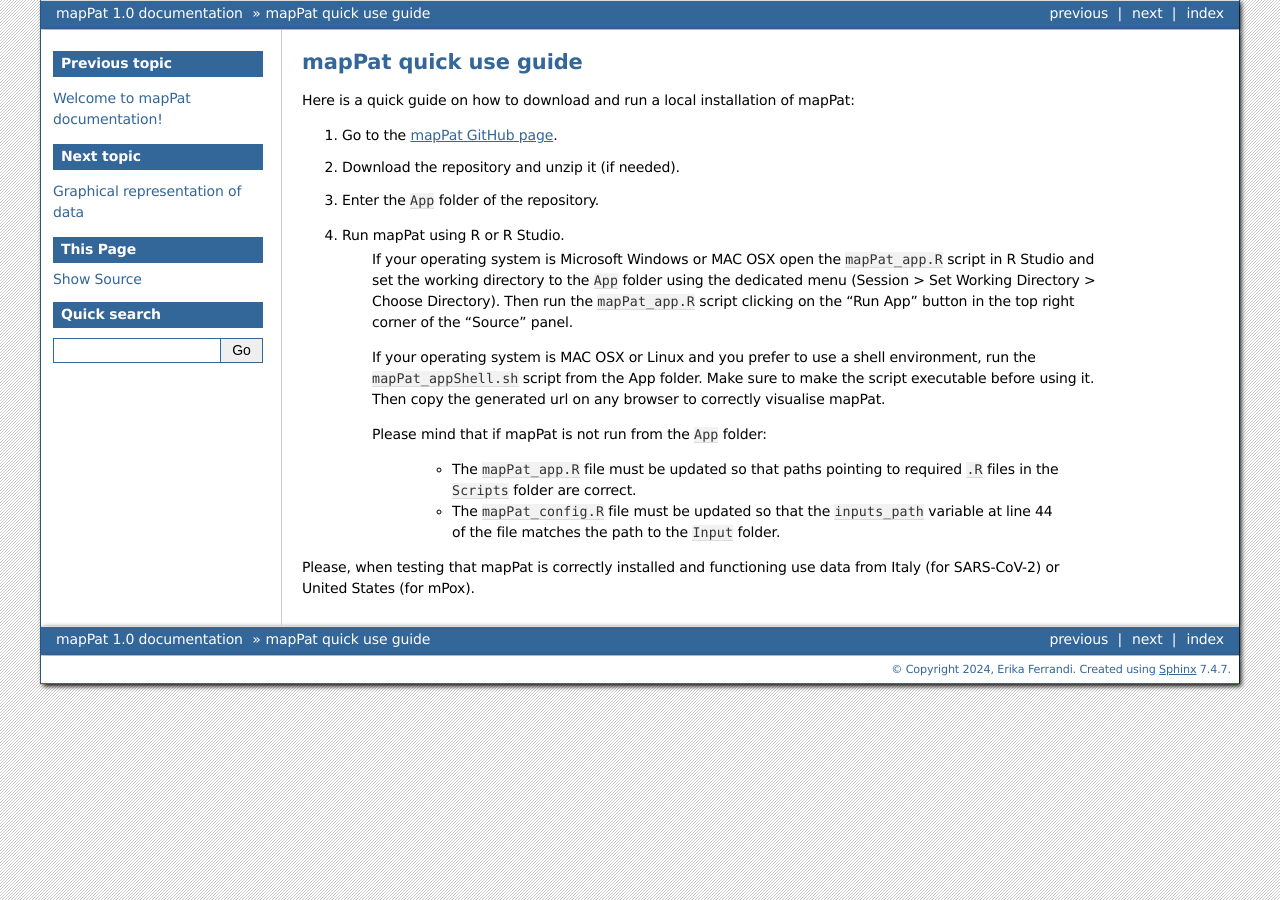
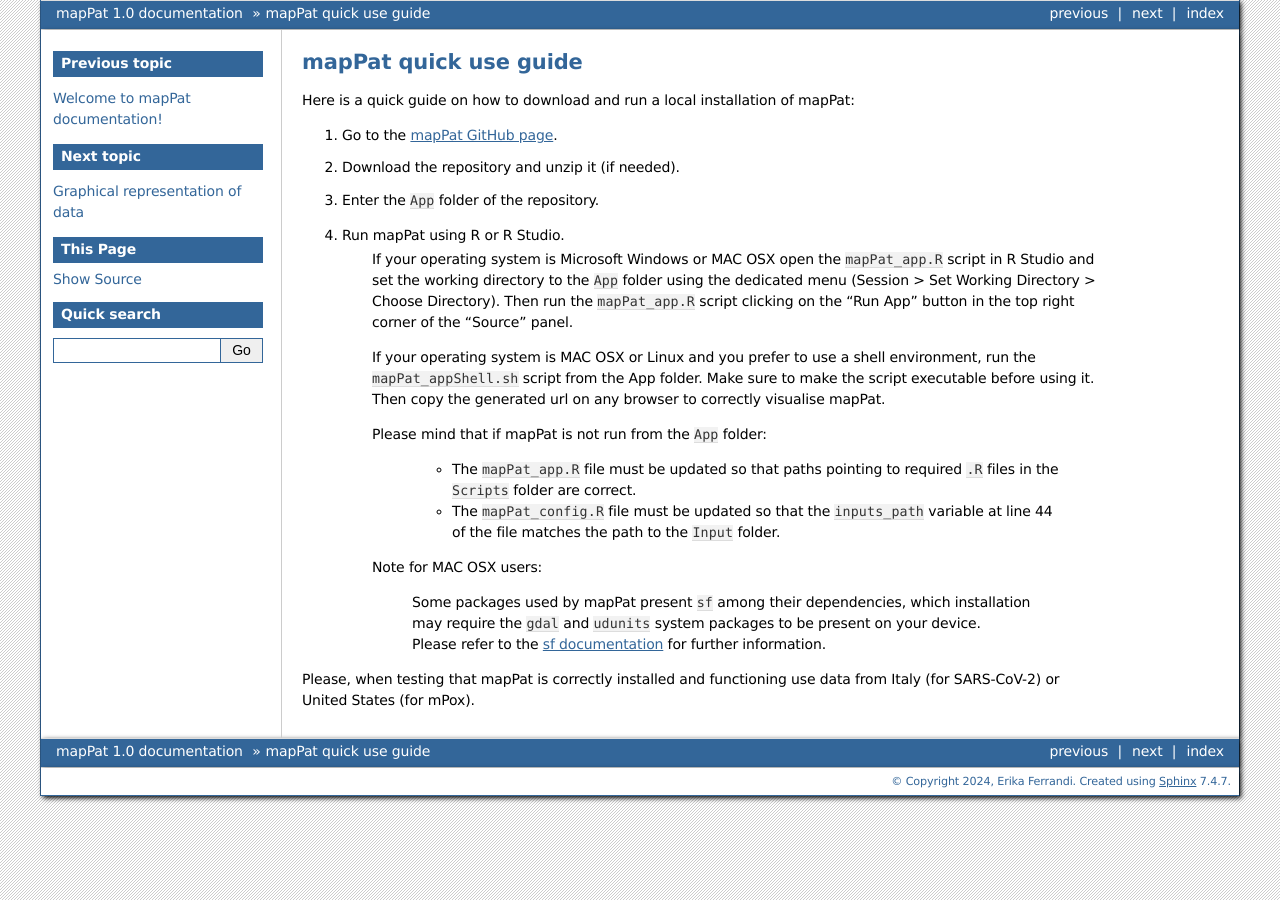
Before and after one commit to F3rika/mapPat, a Sphinx documentation site: the page built from docs/source/useGuide.rst, in a window 1280 px wide. Built offline with Sphinx 7.4.7, drawn with Linux system fonts in a browser that asks for light colours.

Commit message:
Update useGuide.rst

```diff
--- a/docs/source/useGuide.rst
+++ b/docs/source/useGuide.rst
@@ -16,4 +16,10 @@
 		+ The ``mapPat_app.R`` file must be updated so that paths pointing to required ``.R`` files in the ``Scripts`` folder are correct.
 		+ The ``mapPat_config.R`` file must be updated so that the ``inputs_path`` variable at line 44 of the file matches the path to the ``Input`` folder.
 
+	| Note for MAC OSX users:
+
+		| Some packages used by mapPat present ``sf`` among their dependencies, which installation may require the ``gdal`` and ``udunits`` system packages to be present on your device.
+		| Please refer to the `sf documentation <https://r-spatial.github.io/sf/#installing>`_ for further information.
+
+
 Please, when testing that mapPat is correctly installed and functioning use data from Italy (for SARS-CoV-2) or United States (for mPox).
```
